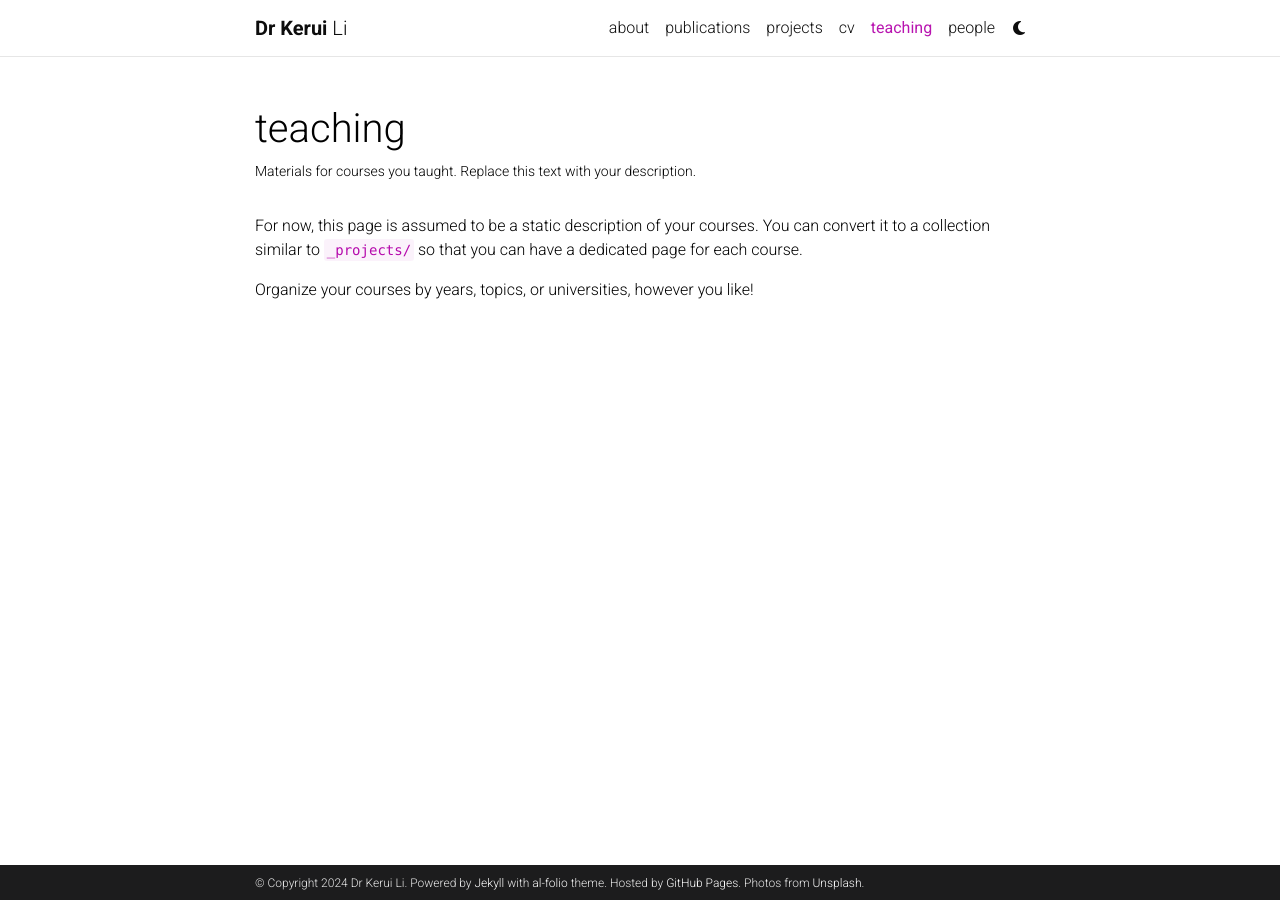
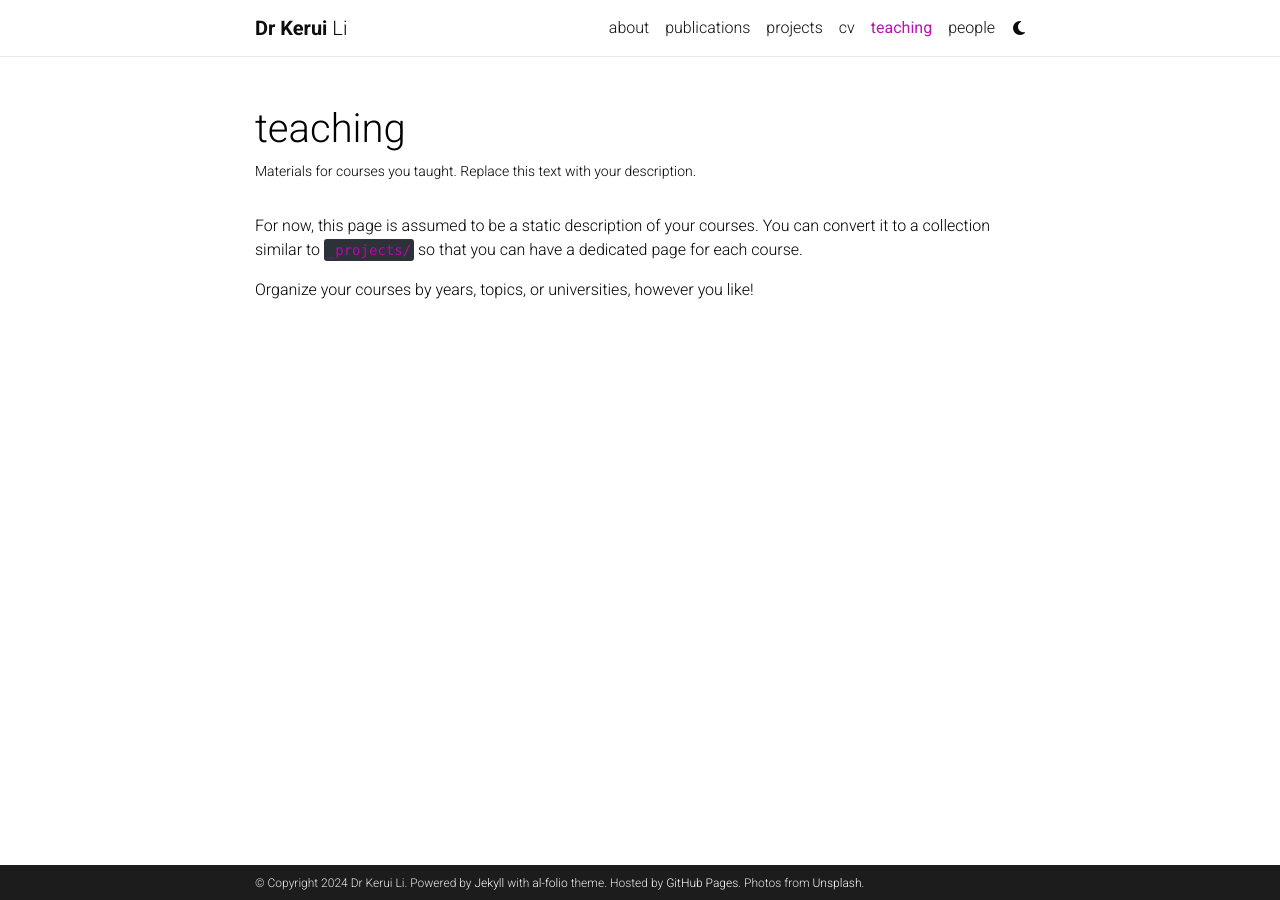
Before and after one commit to keruili/keruili.github.io, a Jekyll site: the page built from _pages/teaching.md, in a window 1280 px wide. Built offline with Jekyll 4.4.1, drawn with Linux system fonts in a browser that asks for light colours; full-size pictures stand in for the smaller copies a plugin makes; comment, search, counter and statistics services are not loaded; a style sheet for code colours, icons or effects is not loaded.

Commit message:
Update _variables.scss

```diff
--- a/_sass/_variables.scss
+++ b/_sass/_variables.scss
@@ -32,7 +32,7 @@ $black-color: #000000 !default;
 
 // Theme colors
 
-$code-bg-color-light:     rgba($purple-color, 0.05);
+$code-bg-color-light:     #2c3237 !default;
 $code-bg-color-dark:      #2c3237 !default;
 
 // Font awesome location
```
